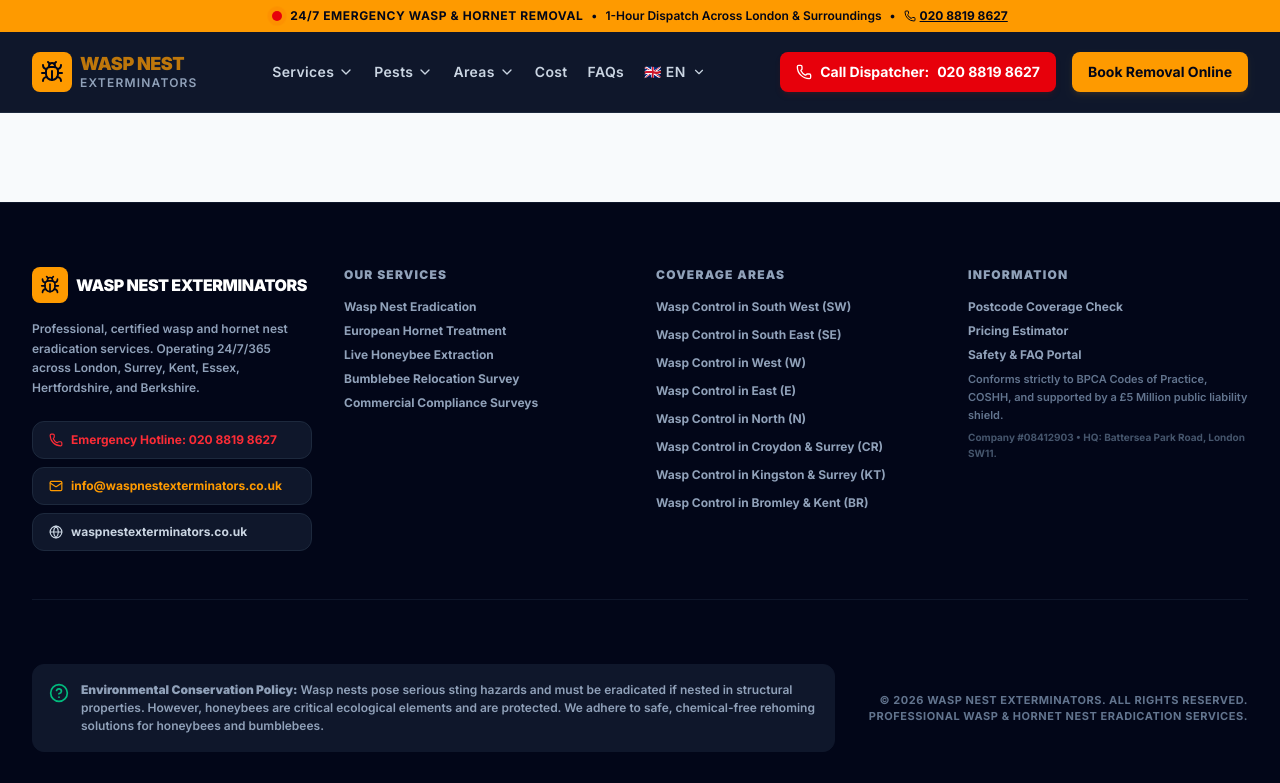
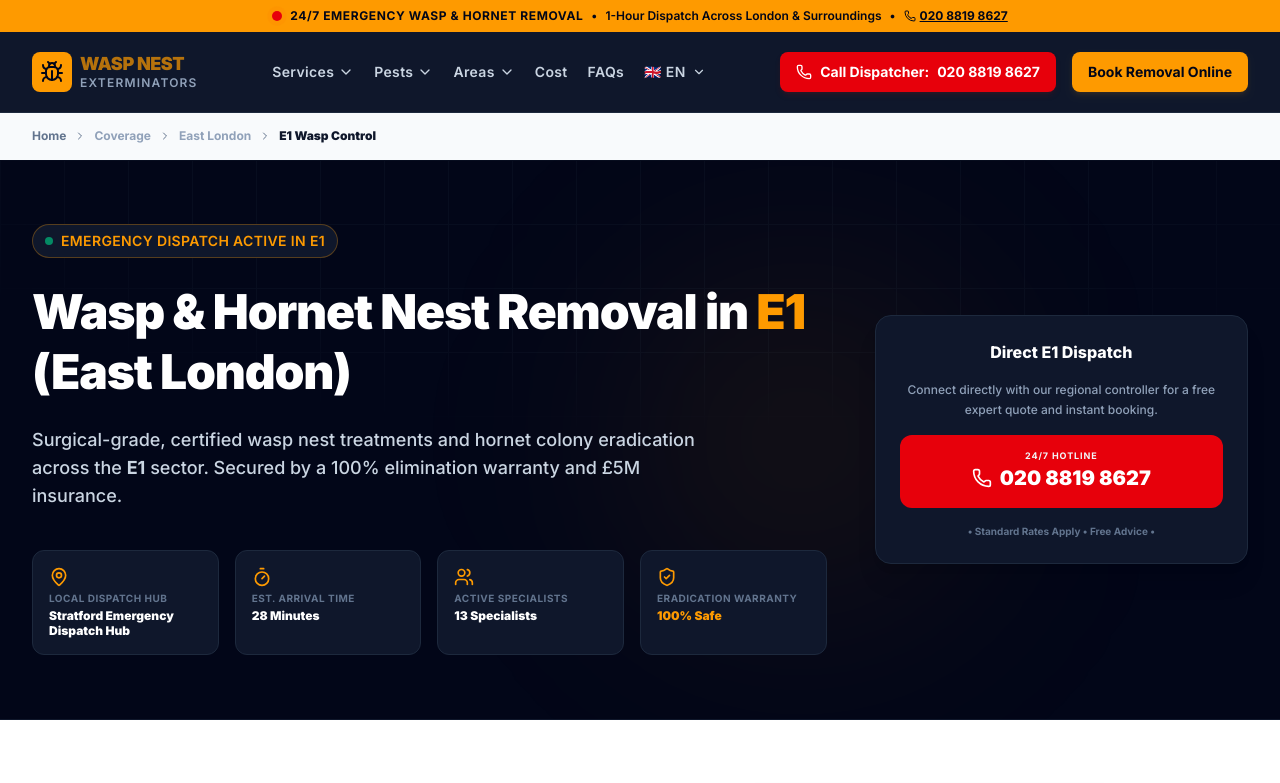
Before and after one commit to danoke1987-hue/London-Wasps-Hornet-Control, a React (Vite) app: page /east-london/e1 in a window 1280 px wide. Shown: the top 783 px of the page. Built offline with nearby package versions, Linux system fonts and the light colour scheme.

Commit message:
refactor: simplify route structure for area pages
Remove the `/area` prefix from location routes to shorten URLs and improve SEO. Add robust matching logic to handle case-insensitive and slug variations for improved UX.

```diff
--- a/scripts/generate-sitemap.ts
+++ b/scripts/generate-sitemap.ts
@@ -60,7 +60,7 @@
   countiesData.forEach(county => {
     county.postcodes.forEach(postcode => {
       xml += '  <url>\n';
-      xml += `    <loc>${BASE_URL}/area/${county.slug}/${postcode.toLowerCase()}</loc>\n`;
+      xml += `    <loc>${BASE_URL}/${county.slug}/${postcode.toLowerCase()}</loc>\n`;
       xml += '    <lastmod>2026-07-22</lastmod>\n';
       xml += '    <changefreq>weekly</changefreq>\n';
       xml += '    <priority>0.7</priority>\n';
--- a/src/App.tsx
+++ b/src/App.tsx
@@ -73,6 +73,7 @@
               <Route path="/service/:id" element={<ServicePage />} />
               <Route path="/pest/:id" element={<PestPage />} />
               <Route path="/area/:areaName/:postcode" element={<PostcodeAreaPage />} />
+              <Route path="/:areaName/:postcode" element={<PostcodeAreaPage />} />
             </Routes>
           </main>
 
--- a/src/components/CountyDirectory.tsx
+++ b/src/components/CountyDirectory.tsx
@@ -93,7 +93,7 @@
                 {searchResults.map((res) => (
                   <Link
                     key={`${res.countySlug}-${res.postcode}`}
-                    to={`/area/${res.countySlug}/${res.postcode.toLowerCase()}`}
+                    to={`/${res.countySlug}/${res.postcode.toLowerCase()}`}
                     className="p-3 bg-slate-900 hover:bg-slate-850 border border-slate-800 hover:border-amber-400 rounded-xl flex items-center justify-between text-xs font-black transition-all group"
                   >
                     <span>{res.postcode} area</span>
@@ -193,7 +193,7 @@
                     {selectedCounty.postcodes.map((pc) => (
                       <Link
                         key={pc}
-                        to={`/area/${selectedCounty.slug}/${pc.toLowerCase()}`}
+                        to={`/${selectedCounty.slug}/${pc.toLowerCase()}`}
                         className="p-2.5 bg-slate-900 hover:bg-slate-850 hover:border-amber-500 border border-slate-800 rounded-lg text-center text-xs font-black transition-all text-slate-100 hover:text-white hover:scale-[1.02] duration-250 shrink-0"
                       >
                         {pc} Sector
--- a/src/pages/PostcodeAreaPage.tsx
+++ b/src/pages/PostcodeAreaPage.tsx
@@ -26,7 +26,13 @@
   const normArea = (areaName || '').toLowerCase().trim();
   const normPostcode = (postcode || '').toUpperCase().trim();
 
-  const county = countiesData.find(c => c.slug === normArea);
+  // Robust matching logic to support Bromley/BR1, East-London/E1, etc.
+  const normalizedInputSlug = normArea.replace(/[\s_-]+/g, '').replace('area', '');
+  const county = countiesData.find(c => {
+    const normCountySlug = c.slug.toLowerCase().replace(/[\s_-]+/g, '').replace('area', '');
+    const normCountyName = c.name.toLowerCase().replace(/[\s_-]+/g, '').replace('area', '');
+    return normCountySlug === normalizedInputSlug || normCountyName === normalizedInputSlug;
+  });
   const isValidPostcode = county?.postcodes.some(pc => pc.toUpperCase() === normPostcode) || false;
 
   // Prefilled estimates from internal calculator
@@ -323,7 +329,7 @@
               {siblingPostcodes.map((pc) => (
                 <Link
                   key={pc}
-                  to={`/area/${county.slug}/${pc.toLowerCase()}`}
+                  to={`/${county.slug}/${pc.toLowerCase()}`}
                   className="p-3 rounded-lg border border-slate-200 bg-white hover:border-amber-400 text-center text-xs font-bold text-slate-700 hover:shadow-sm transition-all"
                 >
                   {pc} area
```
Also changed, not shown: 1 other file (tests, documents, lock files or other folders).
